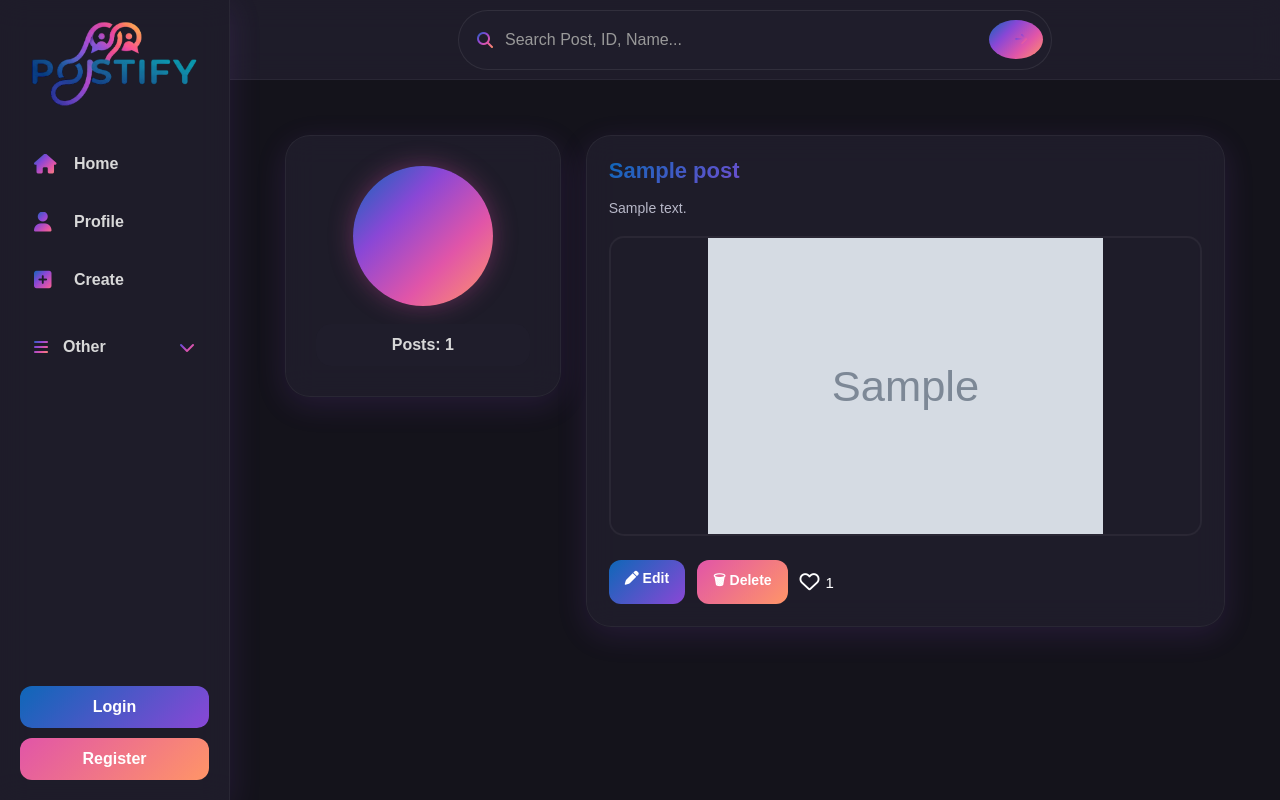
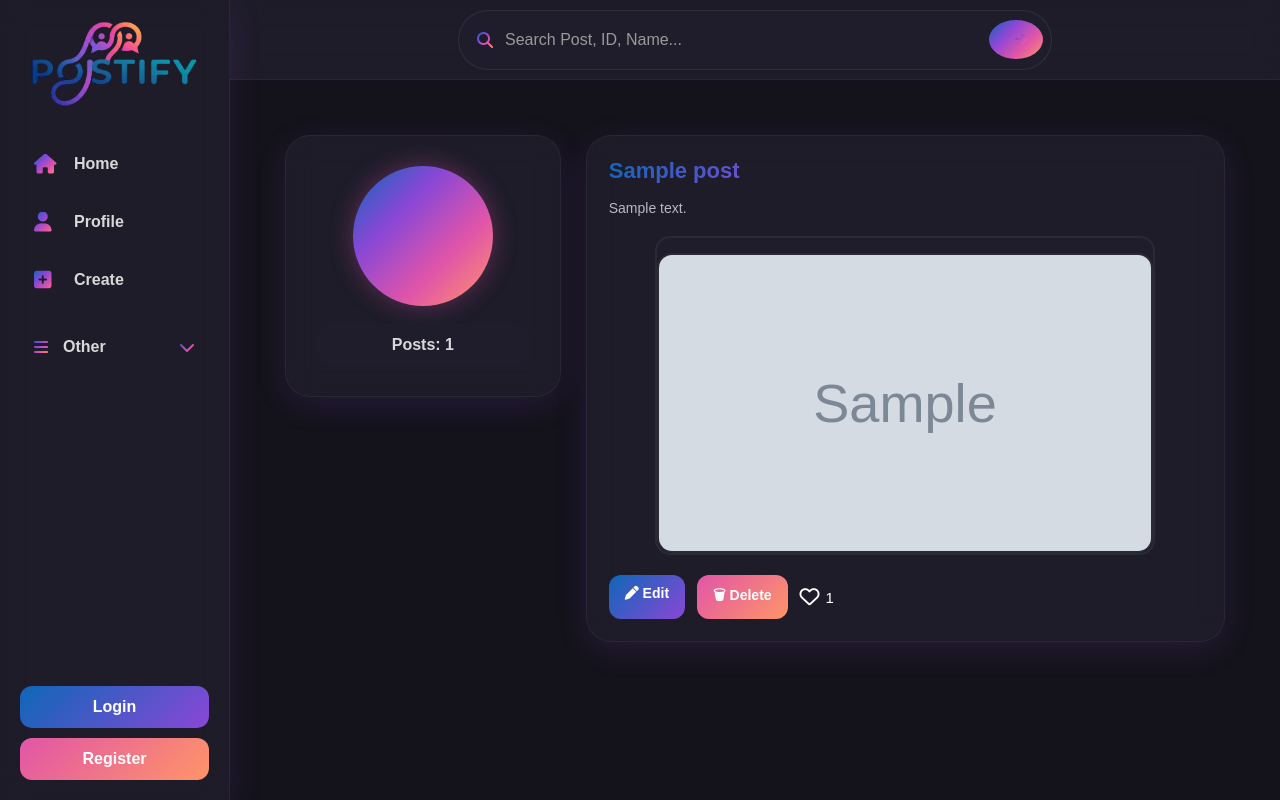
Before and after one commit to ghogharifenil/Postify, a Django app: template post/templates/post/profile.html in a window 1280 px wide. Run offline with Django 5.2, Linux system fonts and the light colour scheme; tables that the repository leaves empty hold one stand-in row (values such as "Sample post"); the template is opened without the code that fills it: values that come from a table or form of the project are taken from there, most other values are stand-ins (such as "Sample title", 1, 10 or a date in 2020); grey boxes marked "Sample" are stand-in pictures.

Commit message:
render deploy web site

```diff
--- a/post/templates/post/profile.html
+++ b/post/templates/post/profile.html
@@ -29,6 +29,29 @@
 .like-btn .fa-solid{
     color:#ff3040;
 }
+
+
+/* ==========================
+   IMAGE
+========================== */
+
+.image-box{
+    width:100%;
+    max-width:500px;
+    margin:15px auto 0;
+    border-radius:15px;
+    overflow:hidden;
+    background:#1f1d2b;
+    border:2px solid rgba(255,255,255,.05);
+}
+
+.image-box img{
+    width:100%;
+    display:block;
+    height:auto;
+    object-fit:cover;
+}
+
   </style>
 {% endblock %}
 
@@ -57,13 +80,18 @@
     <!-- RIGHT -->
     <div class="profile-right">
       {% for post in posts %}
-        <div class="post-card">
+        <div class="post-card" onclick="openPost(this)" data-name="{{ post.user.name }}" data-date="{{ post.created_at|date:'d M Y' }}" data-title="{{ post.title }}" data-content="{{ post.content }}" data-image="{{ post.first_image|default:'' }}">
+          <div class="post-header">
           <h2 class="post-title">{{ post.title }}</h2>
 
           <p class="post-content">{{ post.content }}</p>
 
-          {% if post.image %}
-            <img src="{{ post.image.url }}" class="post-image" />
+            <!-- IMAGE -->
+
+          {% if post.first_image %}
+            <div class="image-box">
+              <img src="{{ post.first_image }}" alt="{{ post.title }}" class="post-image" loading="lazy" />
+            </div>
           {% endif %}
 
           <div class="post-actions">
```
